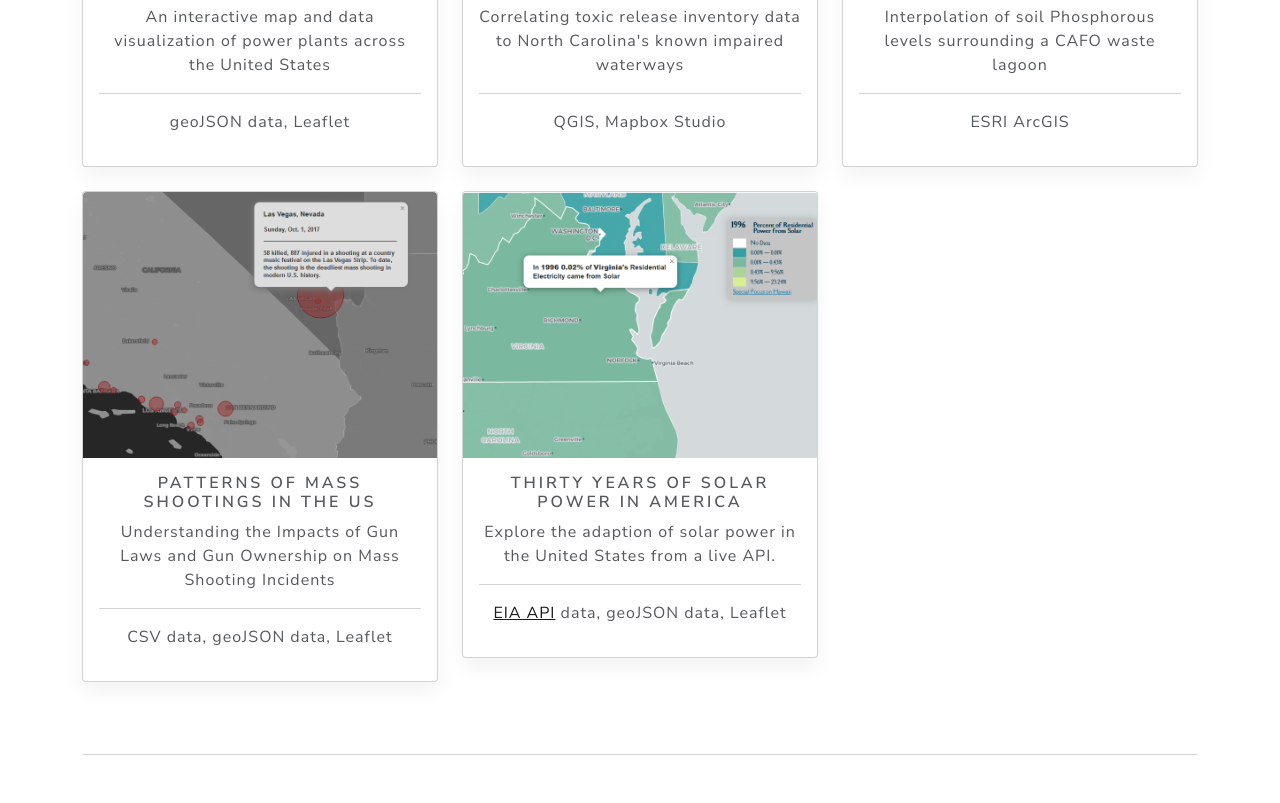
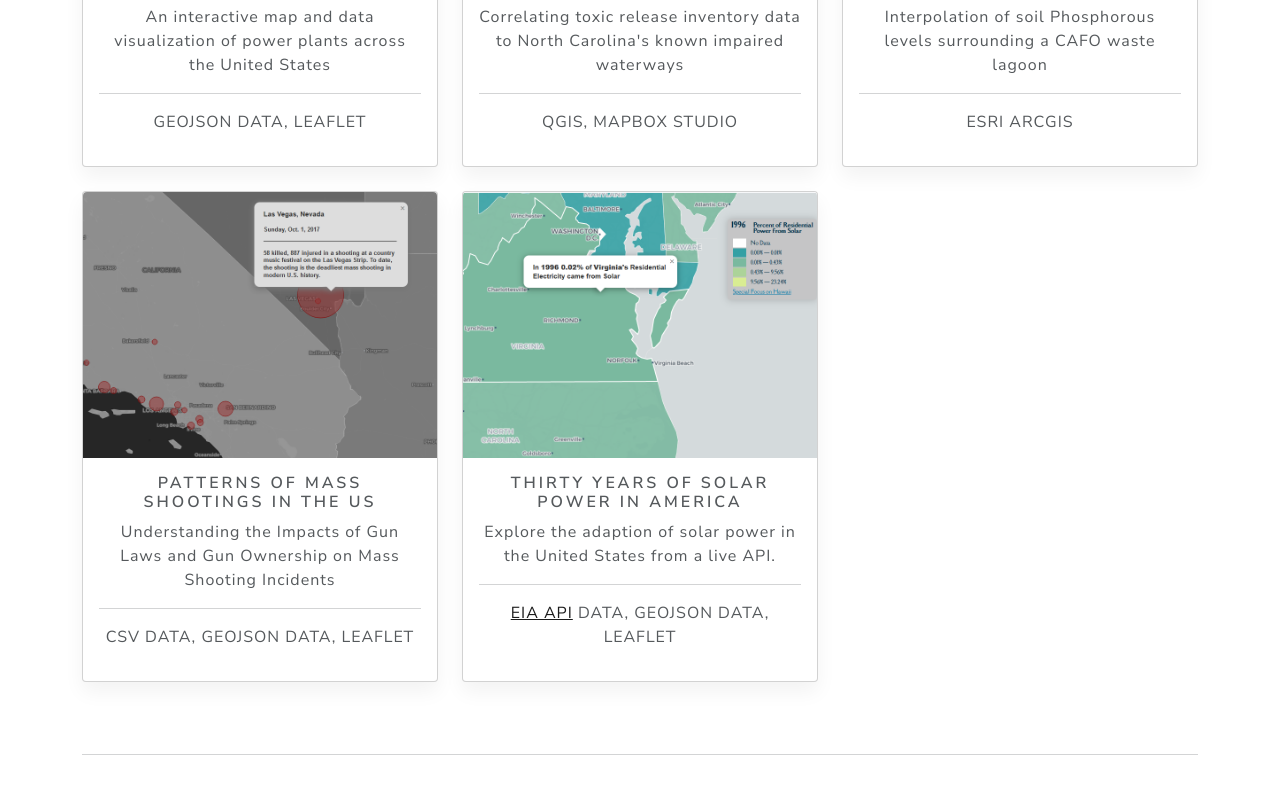
Before and after one commit to phillipashford/phillipashford.github.io, a plain HTML site: page index.html in a window 1280 px wide. Shown: the part 878-1681 px from the top of the page. Drawn offline with Linux system fonts and the light colour scheme; a script that the page names is missing; files whose address does not match are found by name.

Commit message:
Update style.css

```diff
--- a/css/style.css
+++ b/css/style.css
@@ -8,3 +8,7 @@
     padding-left: 0px;
     padding-right: 0px;
 }
+
+b {
+    text-transform: uppercase;
+}
```
